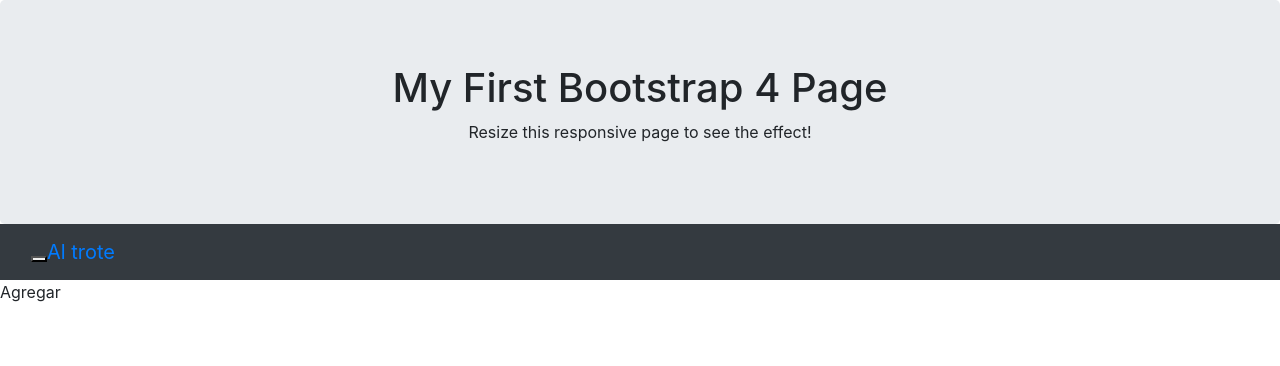
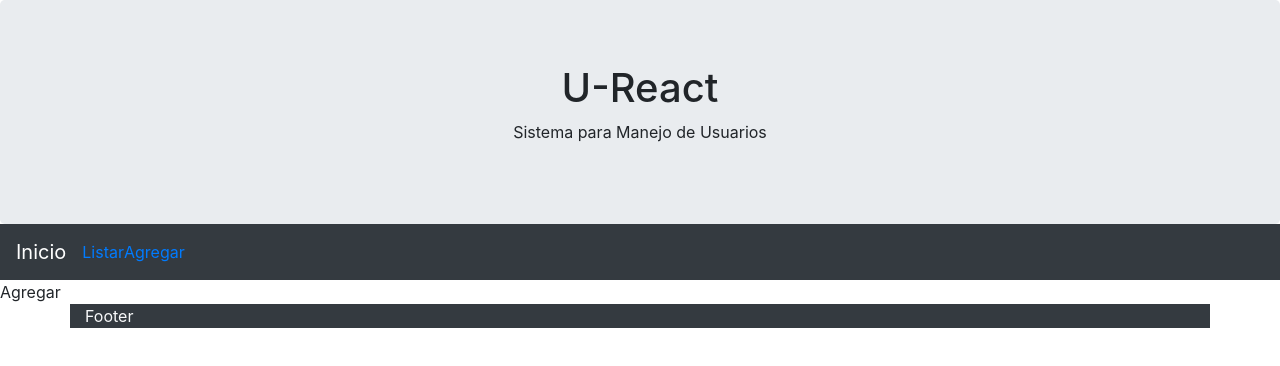
Before and after one commit to sbetsabe/my_app, a React (Create React App) app: page /agregar in a window 1280 px wide. Shown: the top 366 px of the page. Built offline with nearby package versions, Linux system fonts and the light colour scheme.

Commit message:
Idea de Navbar

```diff
--- a/public/index.html
+++ b/public/index.html
@@ -1,5 +1,5 @@
 <div class="jumbotron text-center" style="margin-bottom:0">
-  <h1>My First Bootstrap 4 Page</h1>
-  <p>Resize this responsive page to see the effect!</p>
+  <h1>U-React</h1>
+  <p>Sistema para Manejo de Usuarios</p>
 </div>
 <div id="root"></div>
--- a/src/App.js
+++ b/src/App.js
@@ -4,6 +4,7 @@ import Agregar from './pages/agregar';
 import Home from './pages/home';
 import { BrowserRouter } from 'react-router-dom';
 import Nav from "./pages/Navbar";
+import Footer from "./pages/Footer";
 
 class App extends Component {
   render() {
@@ -14,6 +15,7 @@ class App extends Component {
             <Nav />
             <Route exact path="/" component={Home} />
             <Route path="/agregar" component={Agregar} />
+            <Footer />
           </div>
         </BrowserRouter>
       </div>
--- /dev/null
+++ b/src/pages/Footer.js
@@ -0,0 +1,16 @@
+import React from 'react';
+import {NavLink, withRouter}  from 'react-router-dom'
+
+class Footer extends React.Component {
+  getNavLinkClass = (path) =>  {
+    return this.props.location.pathname === path ? 'active' : '';
+  }
+  render() {
+    return(
+      <div className="container bg-dark text-light">Footer</div>
+    )
+  }
+}
+
+Footer = withRouter(Footer);
+export default Footer;
--- a/src/pages/Navbar.js
+++ b/src/pages/Navbar.js
@@ -7,23 +7,16 @@ class Navbar extends React.Component {
     }
     render() {
         return (
-          <nav className="navbar navbar-inverse bg-dark" >
-                <div className="container-fluid">
-                    <div className="navbar-header">
-                        <button type="button" className="navbar-toggle collapsed" data-toggle="collapse" data-target="#bs-example-navbar-collapse-1" aria-expanded="false">
-                            <span className="sr-only">Toggle navigation</span>
-                            <span className="icon-bar"></span>
-                            <span className="icon-bar"></span>
-                            <span className="icon-bar"></span>
+          <nav className="navbar navbar-expand-sm bg-dark navbar-dark">
+            <a className="navbar-brand" href="#">Inicio</a>
+            <button className="navbar-toggler" type="button" data-toggle="collapse" data-target="#collapsibleNavbar">
+              <span className="navbar-toggler-icon"></span>
             </button>
-                        <a className="navbar-brand" href="/">Al trote</a>
-                    </div>
-                    <div className="collapse navbar-collapse" id="bs-example-navbar-collapse-1">
-                        <ul className="nav navbar-nav navbar-right">
+            <div className="collapse navbar-collapse" id="collapsibleNavbar">
+              <ul className="navbar-nav">
                 <li className={this.getNavLinkClass("/")}><NavLink to="/" >Listar</NavLink></li>
                 <li className={this.getNavLinkClass("/agregar")}><NavLink to="/agregar">Agregar</NavLink></li>
               </ul>
-                    </div>
             </div>
           </nav>
         )
```
Lines whose indentation alone changed are shown as unchanged.
